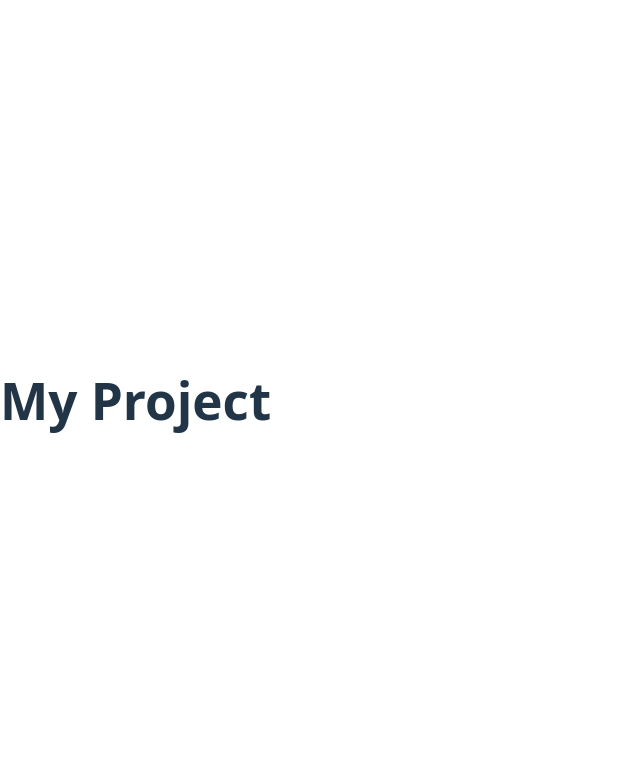
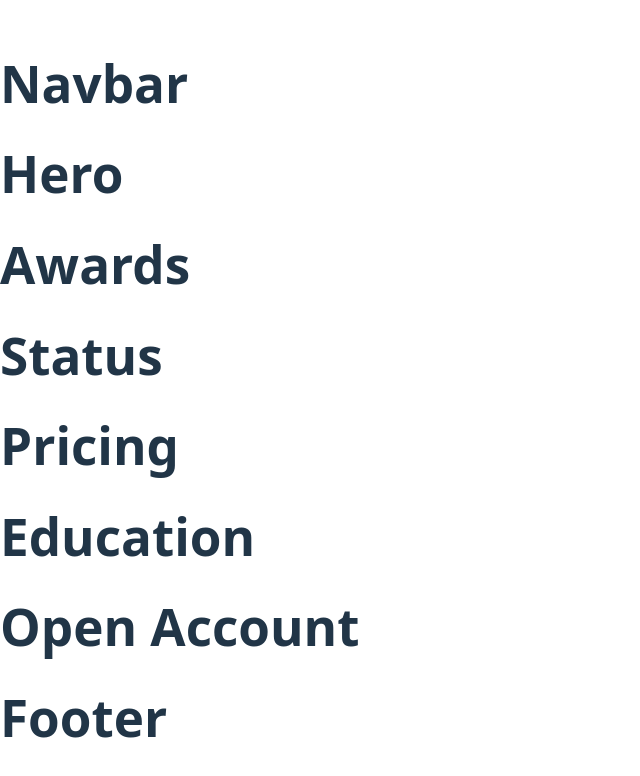
Before and after one commit to HarvinderKaur04/FrontendVX, a React (Vite) app: page / in a window 1280 px wide. Shown: the top 776 px of the page, without its empty margins (0-640 px from the left). Built offline with nearby package versions, Linux system fonts and the light colour scheme.

Commit message:
Home Componets Addded

```diff
--- a/src/landing_page/Footer.jsx
+++ b/src/landing_page/Footer.jsx
@@ -0,0 +1,8 @@
+
+function Footer() {
+    return (
+        <h1>Footer</h1>
+     );
+}
+
+export default Footer;
--- /dev/null
+++ b/src/landing_page/Navbar.jsx
@@ -0,0 +1,6 @@
+
+function Navbar() {
+    return ( <h1>Navbar</h1> );
+}
+
+export default Navbar;
--- a/src/landing_page/OpenAccount.jsx
+++ b/src/landing_page/OpenAccount.jsx
@@ -0,0 +1,8 @@
+
+function OpenAccount() {
+    return (
+        <h1>Open Account</h1>
+    );
+}
+
+export default OpenAccount;
--- a/src/landing_page/home/Awards.jsx
+++ b/src/landing_page/home/Awards.jsx
@@ -0,0 +1,6 @@
+
+function Awards() {
+    return ( <h1>Awards</h1> );
+}
+
+export default Awards;
--- a/src/landing_page/home/Education.jsx
+++ b/src/landing_page/home/Education.jsx
@@ -0,0 +1,6 @@
+
+function Education() {
+    return (  <h1>Education</h1>);
+}
+
+export default Education;
--- a/src/landing_page/home/Hero.jsx
+++ b/src/landing_page/home/Hero.jsx
@@ -0,0 +1,6 @@
+
+function Hero() {
+    return ( <h1>Hero</h1> );
+}
+
+export default Hero;
--- a/src/landing_page/home/HomePage.jsx
+++ b/src/landing_page/home/HomePage.jsx
@@ -0,0 +1,28 @@
+import Footer from "../Footer";
+import Navbar from "../Navbar";
+import OpenAccount from "../OpenAccount";
+import Awards from "./Awards";
+import Education from "./Education";
+import Hero from "./Hero";
+import Pricing from "./Pricing";
+import Stats from "./Stats";
+
+function HomePage() {
+    return (
+    <>
+    <Navbar/>
+     <Hero/>
+    <Awards/>
+    <Stats/>
+    <Pricing/>
+    <Education/>
+    <OpenAccount/>
+    <Footer/>
+
+
+
+    </>
+    );
+}
+
+export default HomePage;
--- a/src/landing_page/home/Pricing.jsx
+++ b/src/landing_page/home/Pricing.jsx
@@ -0,0 +1,6 @@
+
+function Pricing() {
+    return ( <h1>Pricing</h1> );
+}
+
+export default Pricing;
--- a/src/landing_page/home/Stats.jsx
+++ b/src/landing_page/home/Stats.jsx
@@ -0,0 +1,6 @@
+
+function Stats() {
+    return ( <h1>Status</h1> );
+}
+
+export default Stats;
--- a/src/main.jsx
+++ b/src/main.jsx
@@ -1,12 +1,13 @@
-import { StrictMode } from 'react'
+
 import { createRoot } from 'react-dom/client'
 import './index.css'
+import HomePage from './landing_page/home/HomePage'
 
 
 createRoot(document.getElementById('root')).render(
   // <StrictMode>
-  <div>
-    <h1>My Project</h1>
-  </div>
-  // </StrictMode>,
+
+    <HomePage/>
+
+  // </StrictMode>
 )
```
Also changed, not shown: src/landing_page/home/Navbar.jsx (deleted).
